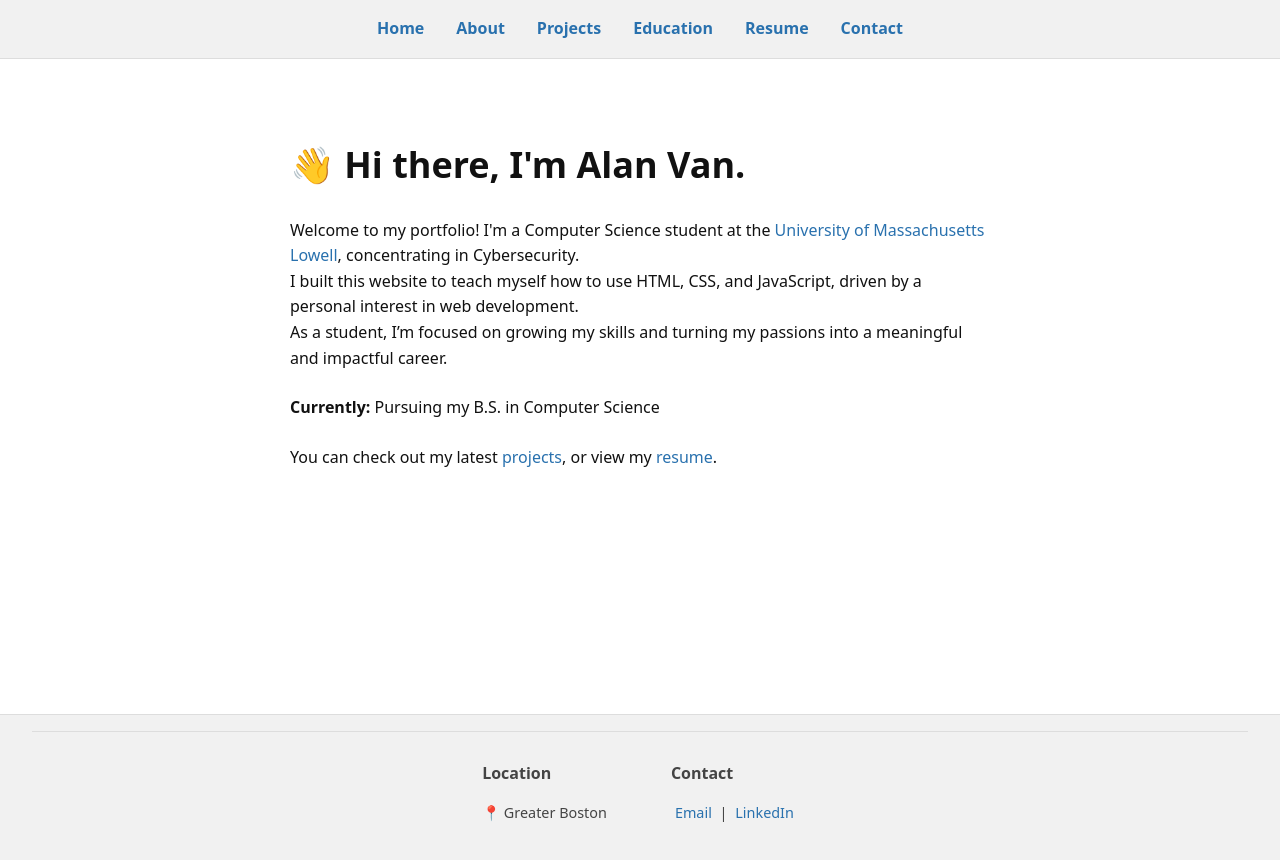
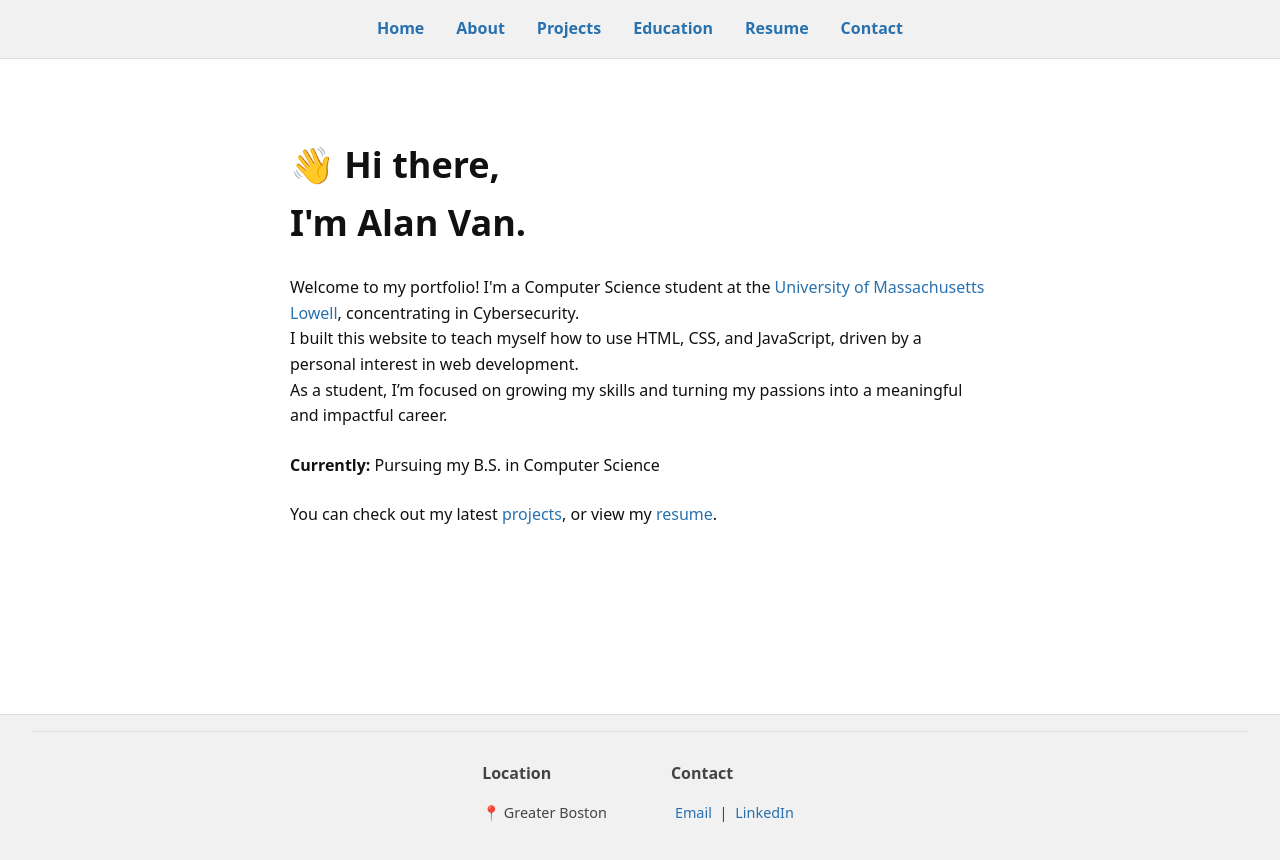
Before and after one commit to alancapvan/alancapvan.github.io, a plain HTML site: page index.html in a window 1280 px wide. Drawn offline with Linux system fonts and the light colour scheme.

Commit message:
Formatting fix for index.html

```diff
--- a/index.html
+++ b/index.html
@@ -15,7 +15,7 @@
     <div class="container">
         <div class="intro">
             <h1>
-                <span class="emoji">👋</span> Hi there, I'm Alan Van.
+                <span class="emoji">👋</span> Hi there,<br />I'm Alan Van.
             </h1>
             <p>
                 Welcome to my portfolio! I'm a Computer Science student at the
```
